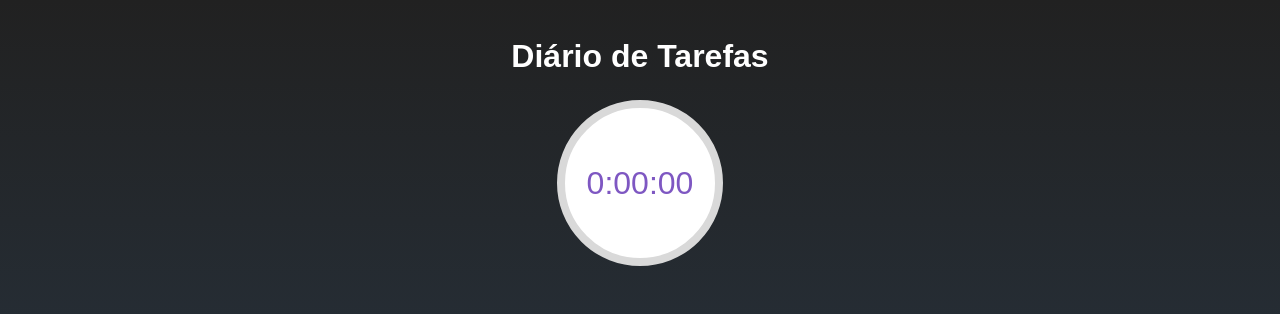
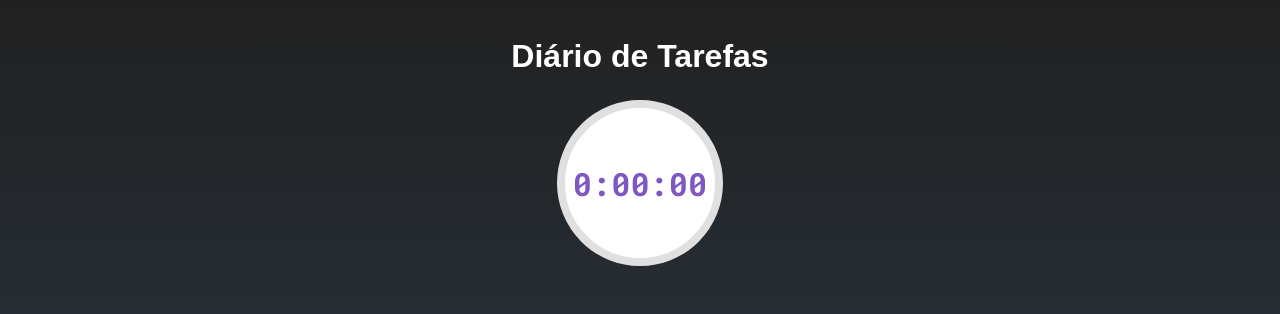
Before and after one commit to IsadoraFDias/Daily, a React (Vite) app: page / in a window 1280 px wide. Shown: the top 314 px of the page. Built offline with nearby package versions, Linux system fonts and the light colour scheme.

Commit message:
feat: Atualiza as cores da bordar do contador de acordo com os comandos

```diff
--- a/src/index.css
+++ b/src/index.css
@@ -2,8 +2,9 @@
   --primary-color: #7E57C2;
   --secondary-color: #FFFFFF;
   --text-color: #E0E0E0;
-  --success-icon-color: #CDDC39;
-  --alert-icon-color: #FF9800;
+  --success-icon-color: #8BC34A;
+  --alert-icon-color: #FBC02D;
+  --error-icon-color: #E57373;
   margin: 0;
   padding: 0 0;
   background: linear-gradient(to bottom, #212121, #2C3E50);
--- a/src/pages/Home/components/Counter/Counter.module.css
+++ b/src/pages/Home/components/Counter/Counter.module.css
@@ -1,3 +1,6 @@
+@import url('https://fonts.googleapis.com/css2?family=Roboto+Mono:wght@400;700&display=swap');
+
+
 .containerCounter{
     justify-content: center;
     display: flex;
@@ -24,6 +27,8 @@
     margin: 0;
     padding: 10px;
     border-radius: 5px;
+    font-family: 'Roboto Mono', monospace;
+    font-weight: 700;
 }
 
 .commands {
--- a/src/pages/Home/components/Counter/Counter.tsx
+++ b/src/pages/Home/components/Counter/Counter.tsx
@@ -1,14 +1,15 @@
-import { useState } from "react";
+import { useCallback, useEffect, useState } from "react";
 import styles from "./Counter.module.css";
 import { formatInputTime, formatTime } from "../../../../utils/formatsTimer";
+import './../../../../index.css';
 
 export default function Counter() {
   //contador e Timer
 const [counter, setCounter] = useState(0);
 const [time, setTime] = useState<number>(0)
 const [inputTime, setInputTime] = useState<string>("0:00:00")
+const [typeClick, setTypeClick] = useState<string>("");
 const [intervalId, setIntervalId] = useState<number | null>(null);
-
 
   const handleTimeChange = (event: React.ChangeEvent<HTMLInputElement>) => {
     const rawInput = event.target.value;
@@ -35,6 +36,7 @@ const handlePlay = () => {
       }, 1000);
       setIntervalId(id);
     }
+    setTypeClick("play");
   };
 
 const handlePause = () => {
@@ -42,6 +44,7 @@ const handlePause = () => {
       clearInterval(intervalId);
       setIntervalId(null);
     }
+    setTypeClick("pause");
   };
 
 const handleCheck = () => {
@@ -52,16 +55,51 @@ const handleCheck = () => {
     setCounter(0);
     setTime(0);
     setInputTime("0:00:00");
+    setTypeClick("");
 };
+
+//estilo na borda do contador
+
+const borderStyleCounter = (command: string) => {
+  switch (command) {
+    case 'play':
+      return { borderColor: "var(--alert-icon-color)" };
+    case 'pause':
+      return { borderColor: "var(--error-icon-color)" };
+    case 'check':
+      return { borderColor: "var(--success-icon-color)" };
+    default:
+      return { borderColor: "var(--text-color)" };
+  }
+};
+
+//verifica se o contador finalizou e muda a cor da borda do contador
+
+const checkCounterEnd = useCallback(() => {
+  if (counter === time){
+    setTypeClick("check");
+    if (intervalId) {
+      clearInterval(intervalId);
+      setIntervalId(null);
+      setTime(0);
+    }
+  }
+}, [counter, time, intervalId]);
+
+useEffect(() => {
+  if (intervalId) {
+    checkCounterEnd();
+  }}, [counter, time, intervalId, checkCounterEnd]);
+
 
   return (
     <div className={styles.containerCounter}>
-      <div id={styles.counter}>
+      <div id={styles.counter} style={borderStyleCounter(typeClick)}>
         <p>{formatTime(counter)}</p>
       </div>
       <div className={styles.commands}>
         <div className={styles.boxInput}>
-          <input value={inputTime} type="text" placeholder="Tempo" className={styles.inputTime} onChange={handleTimeChange} />
+          <input disabled={typeClick === "play" || typeClick === "pause"} value={inputTime} type="text" placeholder="Tempo" className={styles.inputTime} onChange={handleTimeChange} />
         </div>
         <div className={styles.boxButtons}>
           <button className={styles.buttonComands} onClick={handlePlay}>
```
